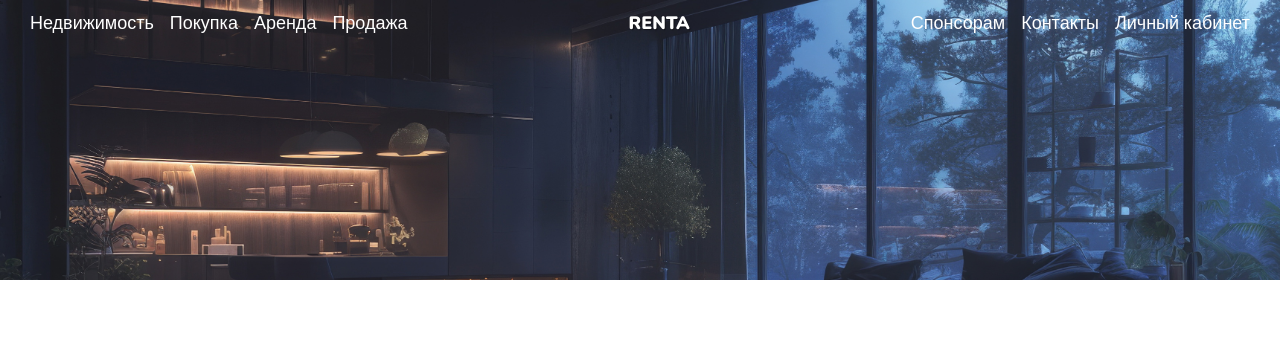
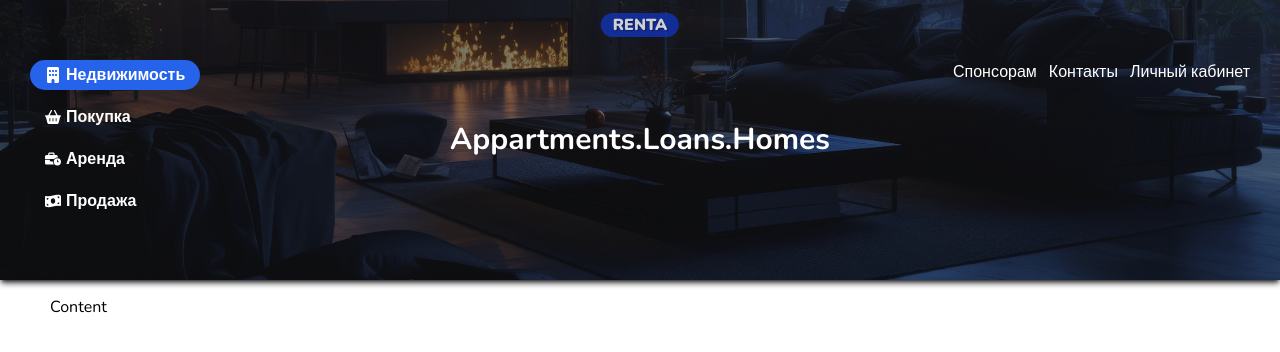
Before and after one commit to Skapty6260/Renta, a Next.js app: page / in a window 1280 px wide. Shown: the top 352 px of the page. Built offline with nearby package versions, Linux system fonts and the light colour scheme.

Commit message:
created header, started working on reusing components for more rapid layout

```diff
--- a/package.json
+++ b/package.json
@@ -11,7 +11,8 @@
   "dependencies": {
     "next": "14.2.14",
     "react": "^18",
-    "react-dom": "^18"
+    "react-dom": "^18",
+    "react-icons": "^5.3.0"
   },
   "devDependencies": {
     "@types/node": "^20",
--- a/src/app/page.tsx
+++ b/src/app/page.tsx
@@ -1,5 +1,11 @@
 import { HomeHeader } from '@/components/screens/Home/header'
+import ContentSection from '@/components/layout/content'
 
 export default function Home() {
-	return <HomeHeader />
+	return (
+		<>
+			<HomeHeader />
+			<ContentSection />
+		</>
+	)
 }
--- /dev/null
+++ b/src/components/layout/content/index.tsx
@@ -0,0 +1,13 @@
+const ContentSection = () => {
+	return (
+		<section className='mt-[15px] flex flex-col px-[50px]'>
+			<h1>Content</h1>
+			{/* Весь компонент в стиле самолета: https://samolet.ru/flats/?ordering=-order_manual,filter_price_package,pk&free=1&type=100000000&nameType=sale&price_min=3952472&price_max=19135408 */}
+			{/* Все отдельными компонентами, т.к все будет переиспользоваться в разных местах приложения */}
+			{/* Search Bar (in main page search bar would be in header) */}
+			{/* Block with sidebar on the left with filters and other space is content */}
+		</section>
+	)
+}
+
+export default ContentSection
--- /dev/null
+++ b/src/components/layout/navbar/item.tsx
@@ -0,0 +1,44 @@
+import Link from 'next/link'
+import { INavbarPartItem } from './list'
+
+const LinkItem: React.FC<{ item: INavbarPartItem }> = ({ item }) => {
+	if (!item.url) return null
+
+	return (
+		<Link href={item.url && item.url}>
+			{item.icon && <i>{item.icon}</i>}
+			<span>{item.label}</span>
+		</Link>
+	)
+}
+
+const DropdownItem: React.FC<{ item: INavbarPartItem }> = ({ item }) => {
+	return (
+		<button>
+			{item.icon && <i>{item.icon}</i>}
+			<span>{item.label}</span>
+		</button>
+	)
+}
+
+export const NavbarItem: React.FC<{ item: INavbarPartItem; index: number }> = ({
+	item,
+	index,
+}) => {
+	return (
+		<li
+			key={index}
+			className={
+				item.variant == 'main'
+					? `px-[15px] py-[3px] rounded-full ${item.customStyles}`
+					: ''
+			}
+		>
+			{item.type == 'link' ? (
+				<LinkItem item={item} />
+			) : (
+				<DropdownItem item={item} />
+			)}
+		</li>
+	)
+}
--- a/src/components/layout/navbar/list.tsx
+++ b/src/components/layout/navbar/list.tsx
@@ -1,5 +1,10 @@
+import { NavbarItem } from './item'
+
 export interface INavbarPartItem {
 	label: string
+	type: 'link' | 'dropdown'
+	url?: string
+	customStyles?: any
 	icon?: React.ReactNode
 	variant?: 'default' | 'main'
 }
@@ -13,7 +18,7 @@ export const NavbarPart: React.FC<IProps> = ({ listClassName = '', data }) => {
 	return (
 		<ul className={listClassName}>
 			{data.map((item, index: number) => (
-				<li key={index}>{item.label}</li>
+				<NavbarItem key={index} item={item} index={index} />
 			))}
 		</ul>
 	)
--- a/src/components/layout/navbar/navbar.module.scss
+++ b/src/components/layout/navbar/navbar.module.scss
@@ -1,23 +1,61 @@
-.navbar {
+.navbarExtended {
 	position: sticky;
 	top: 0;
 	z-index: 100;
 	width: 100vw;
 	display: flex;
 	justify-content: space-between;
-	font-size: large;
-	font-weight: 400;
+	font-size: 16px;
 	padding: 10px 30px;
 	color: #fff;
 
+	ul:not(.firstListExtended) {
+		@apply space-x-3;
+	}
+
 	ul {
 		list-style: none;
+		margin-top: 50px;
 		display: flex;
-		@apply space-x-4;
+
+		button {
+			display: flex;
+			justify-content: flex-start;
+			align-items: center;
+			width: 100%;
+
+			i {
+				font-size: 16px;
+				margin-right: 5px;
+			}
+		}
 	}
 }
 
+.firstListExtended {
+	@apply space-y-3;
+	font-weight: 600;
+	flex-direction: column;
+}
+
 .logo {
+	position: absolute;
+	left: 50%;
+	transform: translateX(-50%);
 	font-weight: 900;
+	margin-top: 3px;
 	text-shadow: 1px 1px 1px #00000071;
 }
+
+.logoExtended {
+	@apply px-[12px] rounded-full;
+	position: absolute;
+	pointer-events: none;
+	background: rgb(19, 51, 181);
+	left: 50%;
+	opacity: 80%;
+	transform: translateX(-50%);
+	font-weight: 900;
+	margin-top: 3px;
+	text-shadow: 1px 1px 1px #00000071;
+}
--- a/src/components/layout/navbar/navbar.tsx
+++ b/src/components/layout/navbar/navbar.tsx
@@ -1,27 +1,76 @@
 import { INavbarPartItem, NavbarPart } from './list'
 import styles from './navbar.module.scss'
 
-export const NavbarLayout = () => {
+import {
+	FaBuilding,
+	FaBasketShopping,
+	FaBusinessTime,
+	FaMoneyBillWave,
+} from 'react-icons/fa6'
+
+export const NavbarLayout: React.FC<{
+	variant?: 'horizontal' | 'extended'
+}> = ({ variant = 'horizontal' }) => {
 	const firstList: INavbarPartItem[] = [
-		{ label: 'Недвижимость', variant: 'main' },
-		{ label: 'Покупка' },
-		{ label: 'Аренда' },
-		{ label: 'Продажа' },
+		{
+			label: 'Недвижимость',
+			variant: 'main',
+			customStyles: 'bg-blue-600',
+			icon: <FaBuilding />,
+			type: 'dropdown',
+		},
+		{
+			label: 'Покупка',
+			type: 'dropdown',
+			// customStyles: 'bg-[#eb89ff5a]',
+			icon: <FaBasketShopping />,
+			variant: variant == 'extended' ? 'main' : 'default',
+		},
+		{
+			label: 'Аренда',
+			type: 'dropdown',
+			// customStyles: 'bg-[#8bff895a]',
+			icon: <FaBusinessTime />,
+			variant: variant == 'extended' ? 'main' : 'default',
+		},
+		{
+			label: 'Продажа',
+			type: 'dropdown',
+			// customStyles: 'bg-[#ff9a895a]',
+			icon: <FaMoneyBillWave />,
+			variant: variant == 'extended' ? 'main' : 'default',
+		},
 	]
 
 	const lastList: INavbarPartItem[] = [
-		{ label: 'Спонсорам' },
-		{ label: 'Контакты' },
-		{ label: 'Личный кабинет' },
+		{ label: 'Спонсорам', type: 'link', url: '/sponsors' },
+		{ label: 'Контакты', type: 'link', url: '/contacts' },
+		{ label: 'Личный кабинет', type: 'link', url: '/me' },
 	]
 
 	return (
-		<nav className={styles.navbar}>
-			<NavbarPart listClassName={styles.firstList} data={firstList} />
+		<nav
+			className={variant == 'extended' ? styles.navbarExtended : styles.navbar}
+		>
+			<NavbarPart
+				listClassName={
+					variant == 'extended' ? styles.firstListExtended : styles.firstList
+				}
+				data={firstList}
+			/>
 
-			<div className={styles.logo}>RENTA</div>
+			<div
+				className={variant == 'extended' ? styles.logoExtended : styles.logo}
+			>
+				RENTA
+			</div>
 
-			<NavbarPart listClassName={styles.lastList} data={lastList} />
+			<NavbarPart
+				listClassName={
+					variant == 'extended' ? styles.lastListExtended : styles.lastList
+				}
+				data={lastList}
+			/>
 		</nav>
 	)
 }
--- a/src/components/screens/Home/header/index.tsx
+++ b/src/components/screens/Home/header/index.tsx
@@ -4,15 +4,23 @@ import { NavbarLayout } from '@/components/layout/navbar/navbar'
 
 export const HomeHeader = () => {
 	return (
-		<header className='relative h-[35vh]'>
-			<NavbarLayout />
+		<header className='relative h-[35vh] shadow-md shadow-[#000000be]'>
+			<NavbarLayout variant='extended' />
 			<Image
 				src={header}
 				alt={'header'}
-				className='object-cover object-top z-0'
+				style={{
+					filter: 'brightness(50%)',
+				}}
+				className='object-cover object-bottom z-0 border-none'
 				fill
 				draggable={false}
 			/>
+
+			<div className='absolute top-1/2 left-1/2 -translate-x-1/2 -translate-y-1/2 flex flex-col items-center text-white font-bold text-3xl'>
+				<h1>Appartments.Loans.Homes</h1>
+				<p></p>
+			</div>
 		</header>
 	)
 }
```
Also changed, not shown: 1 other file (tests, documents, lock files or other folders).
